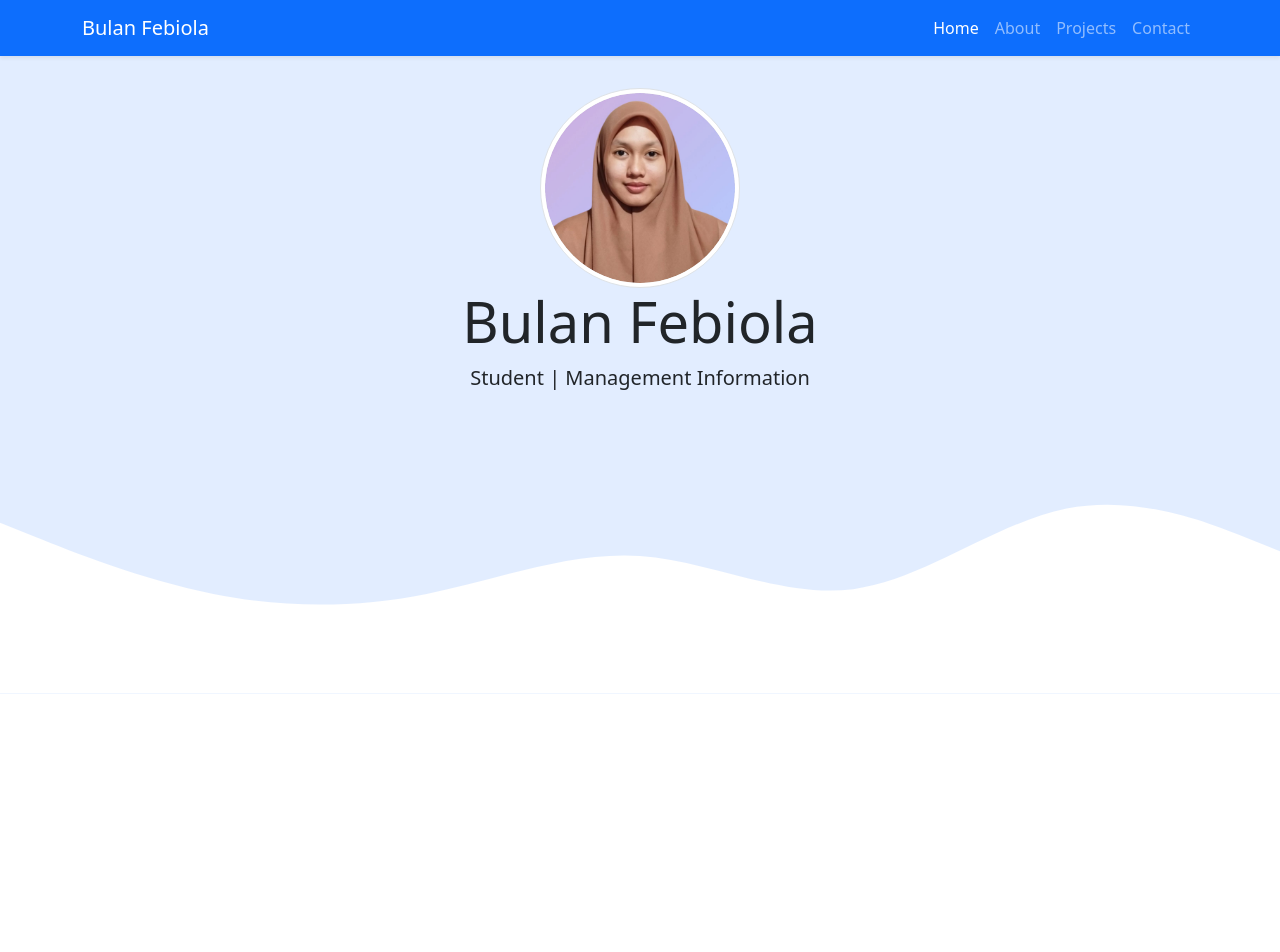
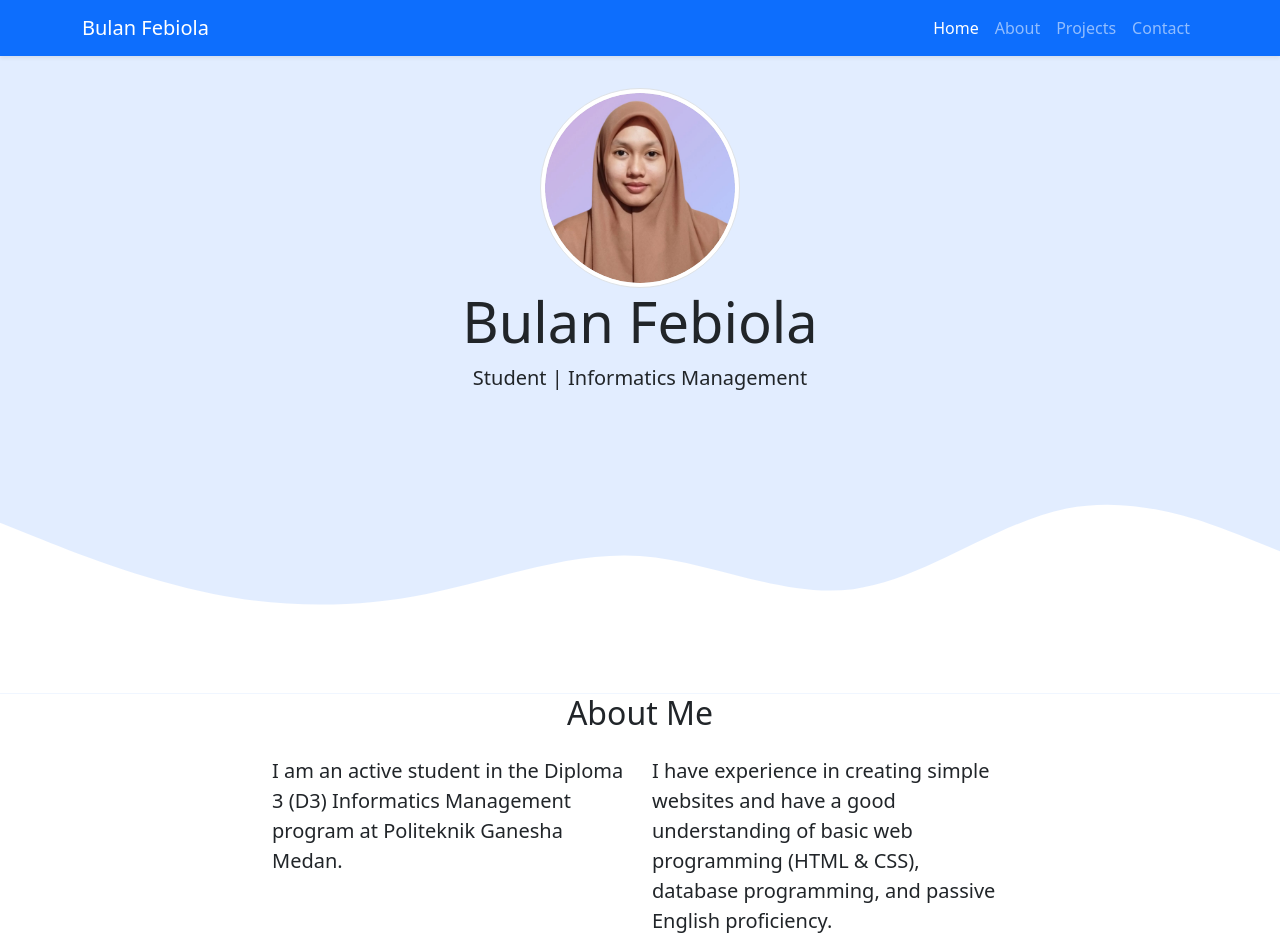
Before and after one commit to Bulanfebiola/Portfolio-Bulan, a plain HTML site: page index.html in a window 1280 px wide. Before the commit the page ends 800 px from the top, so only its background shows below. Drawn offline with nearby package versions, Linux system fonts and the light colour scheme.

Commit message:
Membuat Bagian About

```diff
--- a/index.html
+++ b/index.html
@@ -58,7 +58,7 @@
         width="200"
         class="rounded-circle img-thumbnail" />
       <h1 class="display-4">Bulan Febiola</h1>
-      <p class="lead">Student | Management Information</p>
+      <p class="lead">Student | Informatics Management</p>
       <svg xmlns="http://www.w3.org/2000/svg" viewBox="0 0 1440 320">
         <path
           fill="#ffffff"
@@ -68,6 +68,26 @@
     </section>
     <!-- AkhirJumbotron -->
 
+    <!-- About -->
+    <section id="about">
+      <div class="container">
+        <div class="row text-center mb-3">
+          <div class="col">
+            <h2>About Me</h2>
+          </div>
+        </div>
+        <div class="row justify-content-center fs-5">
+          <div class="col-4">
+            <p>I am an active student in the Diploma 3 (D3) Informatics Management program at Politeknik Ganesha Medan.</p>
+          </div>
+          <div class="col-4 just">
+            <p>I have experience in creating simple websites and have a good understanding of basic web programming (HTML & CSS), database programming, and passive English proficiency.</p>
+          </div>
+        </div>
+      </div>
+    </section>
+    <!-- Akhir About -->
+
     <script
       src="https://cdn.jsdelivr.net/npm/bootstrap@5.3.7/dist/js/bootstrap.bundle.min.js"
       integrity="sha384-ndDqU0Gzau9qJ1lfW4pNLlhNTkCfHzAVBReH9diLvGRem5+R9g2FzA8ZGN954O5Q"
```
Also changed, not shown: Screenshot/About.png (added).
